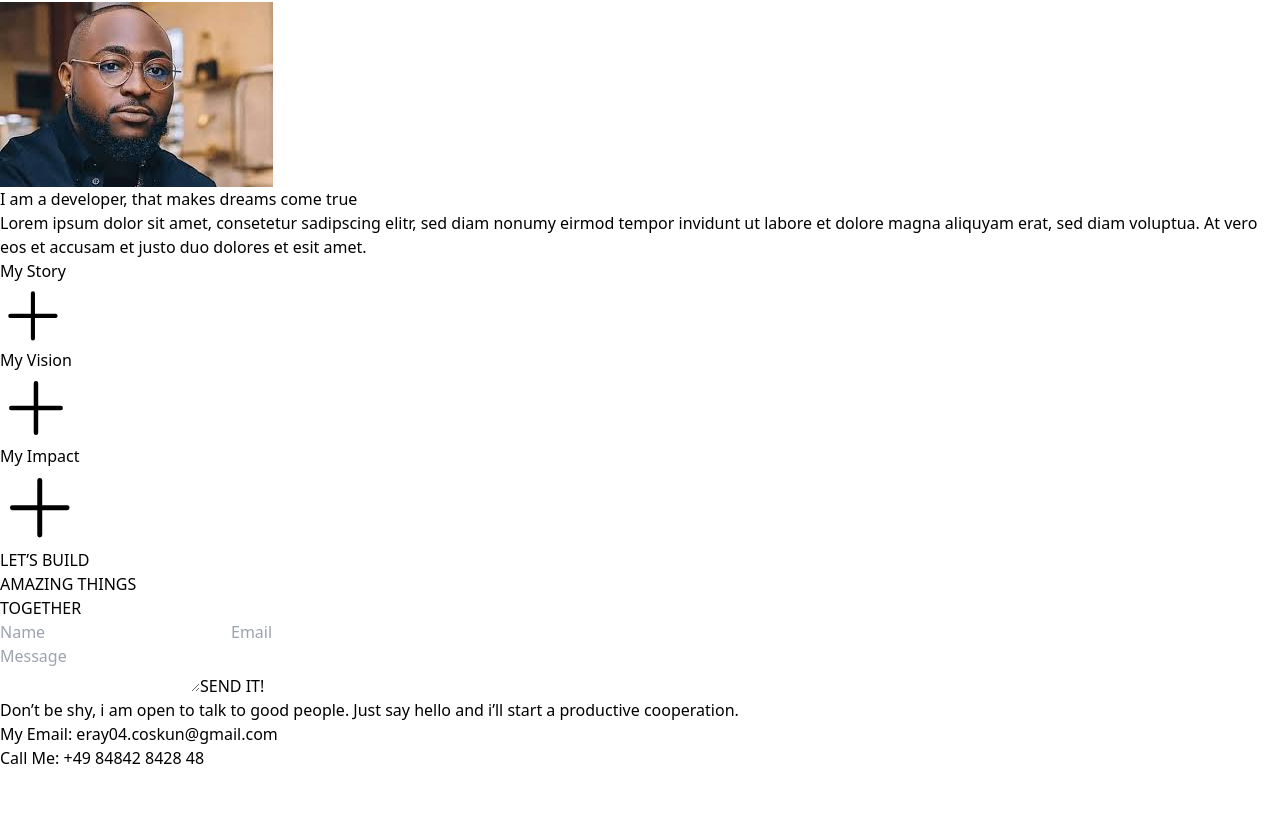
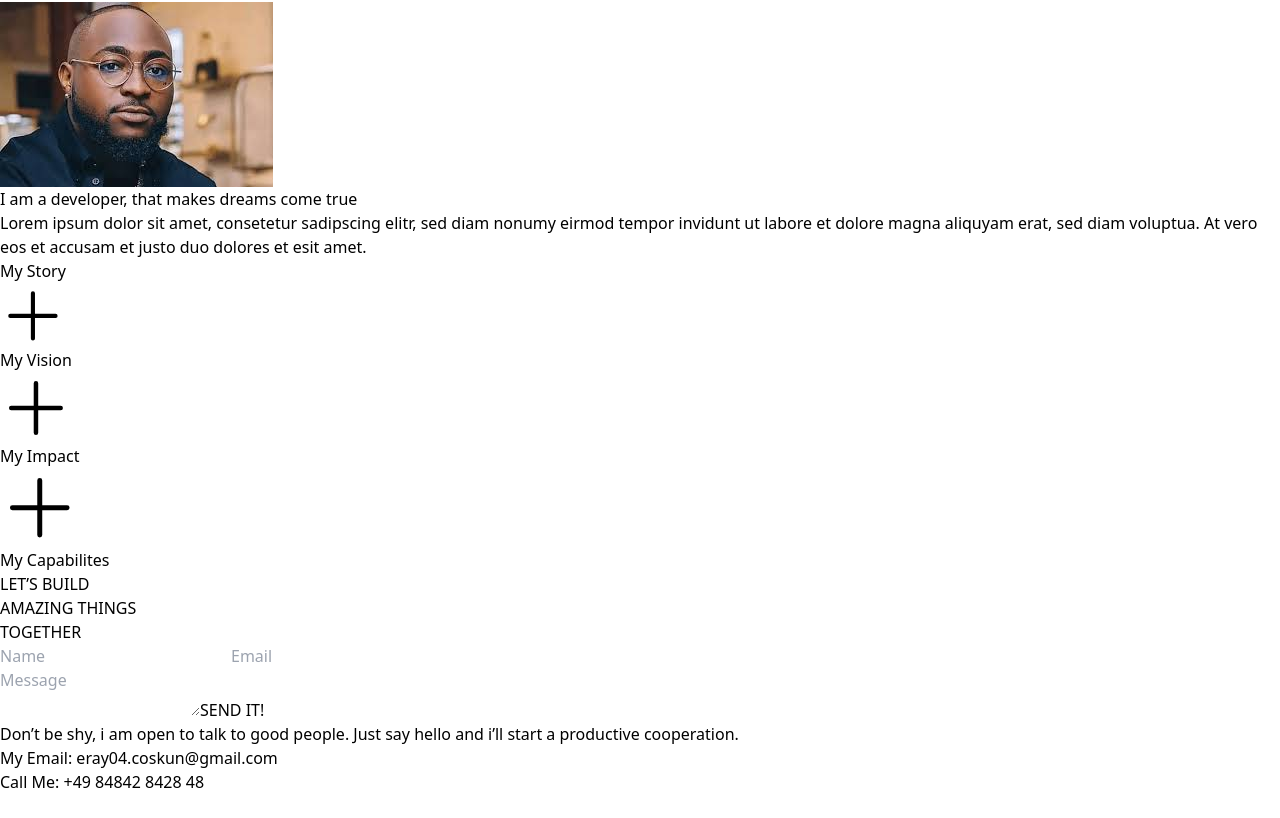
Before and after one commit to ErayC4/portfolio, a React (Vite) app: page / in a window 1280 px wide. Shown: the part 1676-2494 px from the top of the page. Before the commit the page ends 2470 px from the top, so only its background shows below. Built offline with nearby package versions, Linux system fonts and the light colour scheme.

Commit message:
changes in about me layout, added MyCapabilities file

```diff
--- /dev/null
+++ b/src/MyCapabilities.jsx
@@ -0,0 +1,11 @@
+import React from 'react'
+
+function MyCapabilities() {
+  return (
+    <div>
+        <p className='text-8xl'>My Capabilites</p>
+    </div>
+  )
+}
+
+export default MyCapabilities
--- a/src/main.jsx
+++ b/src/main.jsx
@@ -5,6 +5,7 @@ import Cover from "./Cover.jsx";
 import AboutMe from "./AboutMe.jsx";
 import Projects from "./Projects.jsx";
 import ContactMe from "./ContactMe.jsx";
+import MyCapabilities from "./MyCapabilities.jsx";
 
 ReactDOM.createRoot(document.getElementById("root")).render(
   <div className="bg-black h-full text-white pl-24 ">
@@ -22,6 +23,7 @@ ReactDOM.createRoot(document.getElementById("root")).render(
       </div>
       <div className="h-[512px]"></div>
       <AboutMe />
+      <MyCapabilities />
       <ContactMe />
     </React.StrictMode>
   </div>
```
